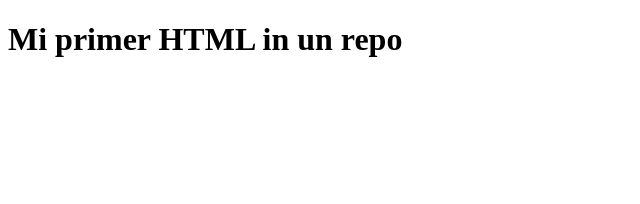
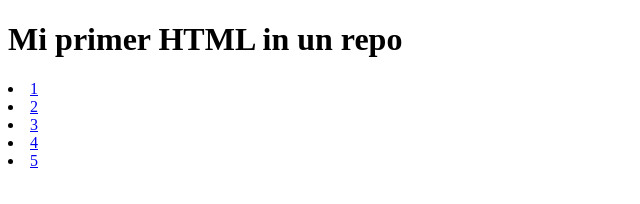
Before and after one commit to MicaelaTroncoso/my_first_repo, a plain HTML site: page index.html in a window 1280 px wide. Shown: the whole page, without its empty margins (0-640 px from the left). Drawn offline with Linux system fonts and the light colour scheme.

Commit message:
Este es mi segundo commit donde modifiqué el título y añadí un listado

```diff
--- a/index.html
+++ b/index.html
@@ -4,9 +4,14 @@
     <meta charset="UTF-8">
     <meta http-equiv="X-UA-Compatible" content="IE=edge">
     <meta name="viewport" content="width=device-width, initial-scale=1.0">
-    <title>Document</title>
+    <title>My pag</title>
 </head>
 <body>
     <h1>Mi primer HTML in un repo</h1>
+    <li><a href="1">1</a></li>
+    <li><a href="2">2</a></li>
+    <li><a href="3">3</a></li>
+    <li><a href="4">4</a></li>
+    <li><a href="5">5</a></li>
 </body>
 </html>
```
